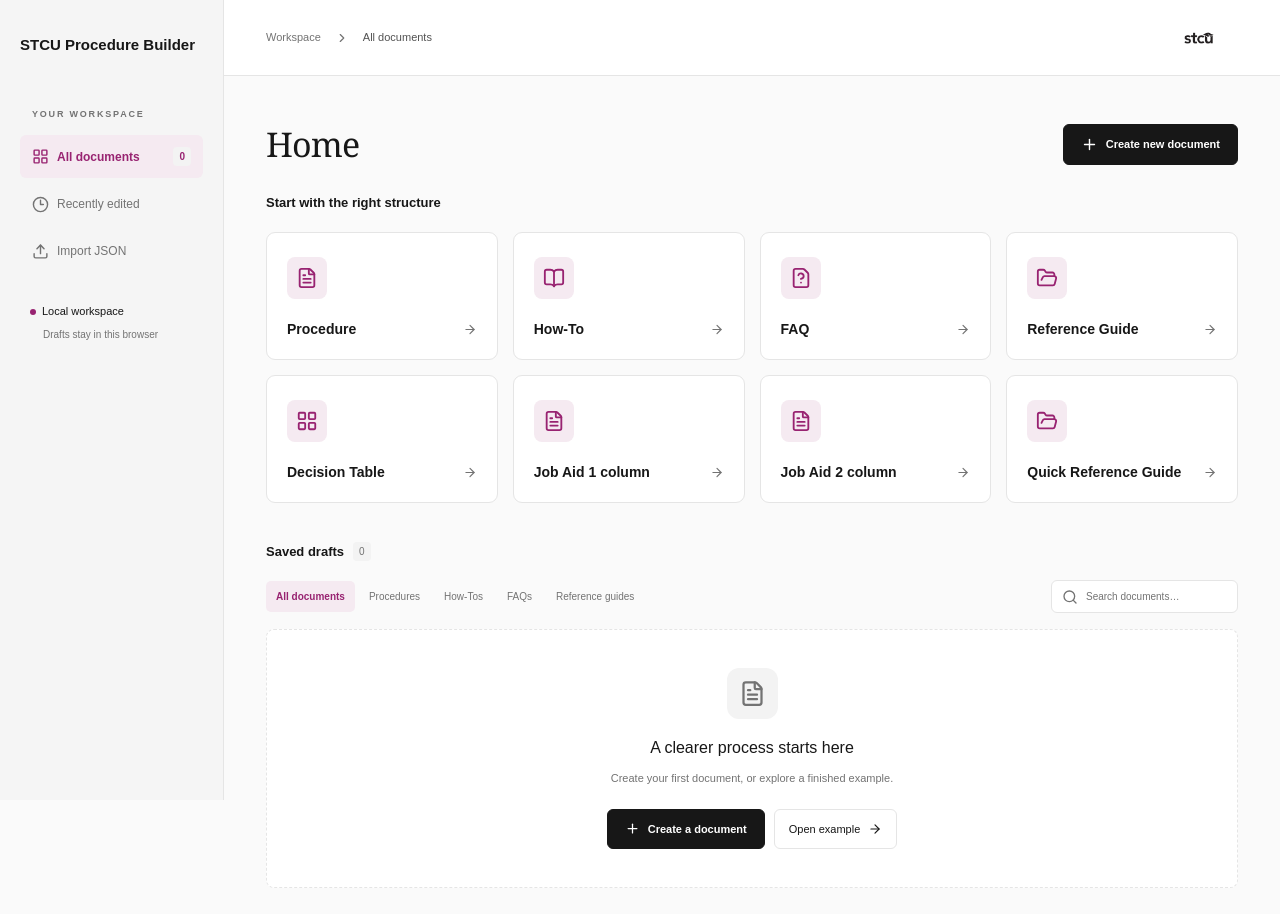
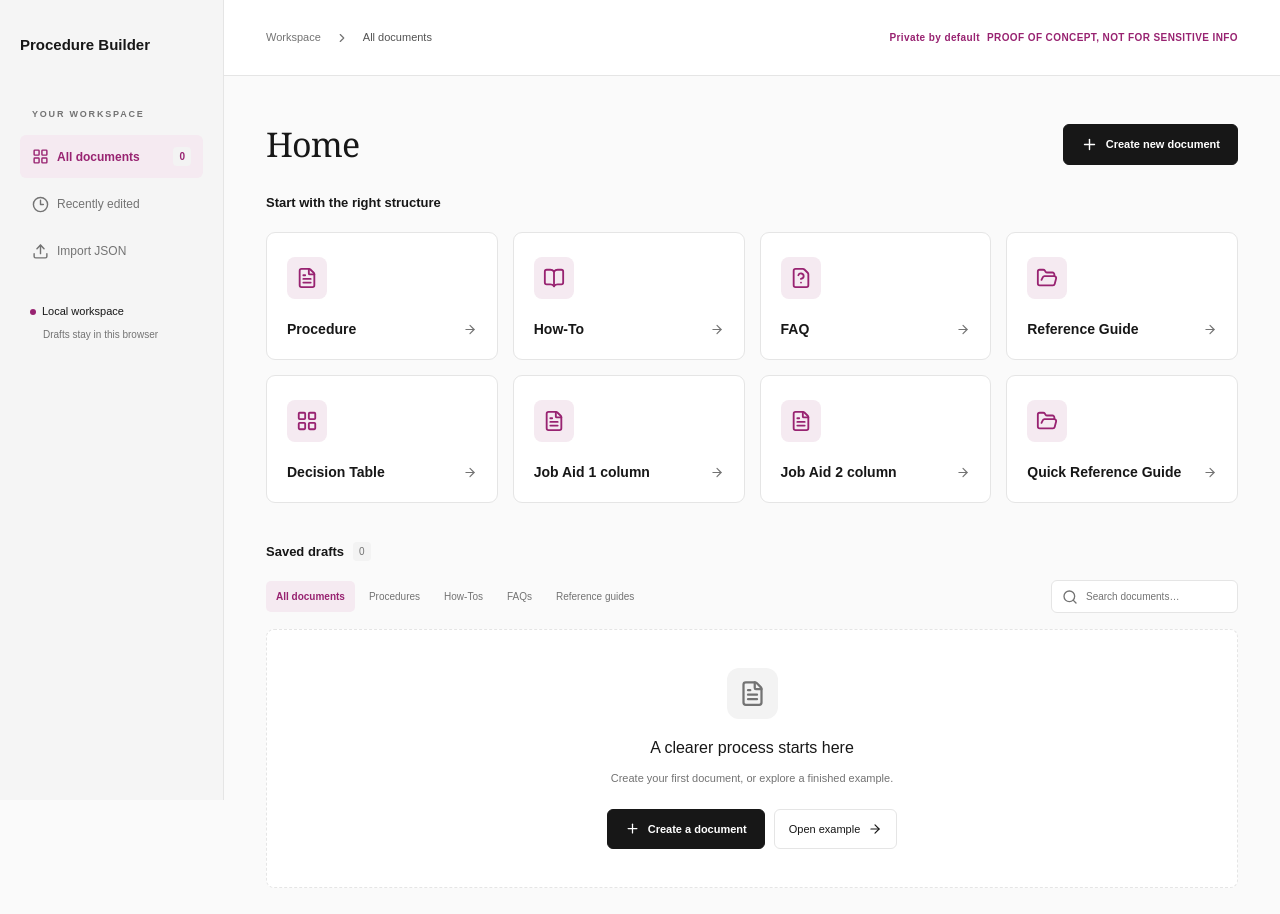
Before and after one commit to ADDY-YY/Procedure-Builder, a Next.js app: page / in a window 1280 px wide. Built offline with nearby package versions, Linux system fonts and the light colour scheme.

Commit message:
Add proof of concept banner

```diff
--- a/app/editor.css
+++ b/app/editor.css
@@ -179,9 +179,11 @@
 .dashboard .type-card { min-height: 128px; }
 .brand > span:last-child { font-size: 0; }
 .brand > span:last-child .brand-light { display: none; }
-.brand > span:last-child::after { content: 'STCU Procedure Builder'; font-size: 15px; font-weight: 700; }
+.brand > span:last-child::after { content: 'Procedure Builder'; font-size: 15px; font-weight: 700; }
 .brand { gap: 0; }
 .brand-mark { display: none; }
 .dashboard .heading-row h1 { font-size: 0; }
 .dashboard .heading-row h1::after { content: 'Home'; font-family: Georgia, 'Times New Roman', serif; font-size: 34px; font-weight: 400; letter-spacing: -.9px; line-height: 1.2; }
 .type-card .type-icon { background: #f5eaf1; color: #982371; }
+.top-status { width: auto; height: auto; background: none; color: #982371; font-size: 10px; font-weight: 700; letter-spacing: .4px; }
+.top-status::after { content: 'PROOF OF CONCEPT, NOT FOR SENSITIVE INFO'; }
--- a/app/layout.tsx
+++ b/app/layout.tsx
@@ -2,7 +2,7 @@ import type { Metadata } from "next";
 import "./globals.css";
 
 export const metadata: Metadata = {
-  title: "STCU Procedure Builder",
+  title: "Procedure Builder",
   description: "Create clear, consistent knowledge documents with structured content and clean HTML exports.",
   other: {
     "codex-preview": "development",
```
